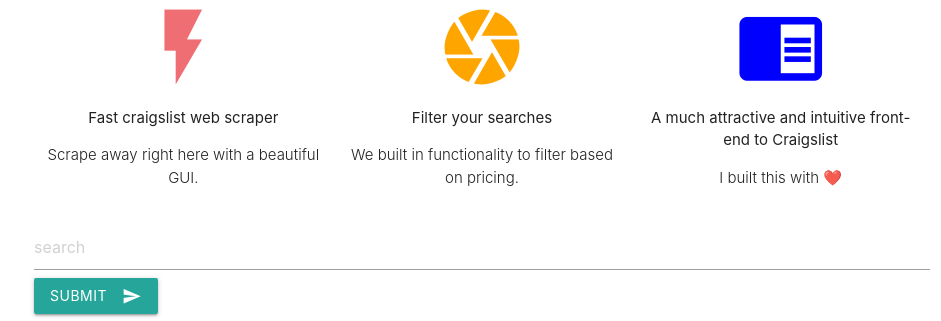
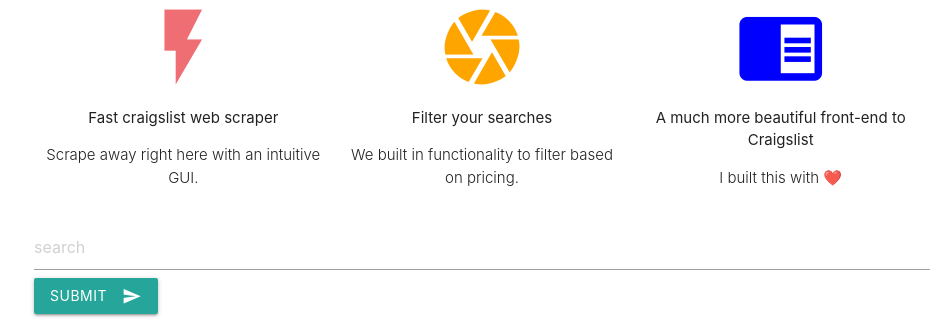
Before and after one commit to DharmikNaik/get_all, a Django app: page / in a window 1280 px wide. Shown: the part 268-589 px from the top of the page, without its empty margins (158-1099 px from the left). Run offline with Django 3.2, Linux system fonts and the light colour scheme.

Commit message:
index.html content updated

```diff
--- a/templates/index.html
+++ b/templates/index.html
@@ -38,7 +38,7 @@
                     <div class="center">
                         <i class="large material-icons" style="color: #EE6E73">flash_on</i>
                         <p>Fast craigslist web scraper</p>
-                        <p class="light center">Scrape away right here with a beautiful GUI.</p>
+                        <p class="light center">Scrape away right here with an intuitive GUI.</p>
                     </div>
                 </div>
 
@@ -55,7 +55,7 @@
                     <!-- Promo Content 3 goes here -->
                     <div class="center">
                         <i class="large material-icons" style="color: blue">chrome_reader_mode</i>
-                        <p>A much attractive and intuitive front-end to Craigslist</p>
+                        <p>A much more beautiful front-end to Craigslist</p>
                         <p class="light center">I built this with ❤️</p>
                     </div>
                 </div>
```
